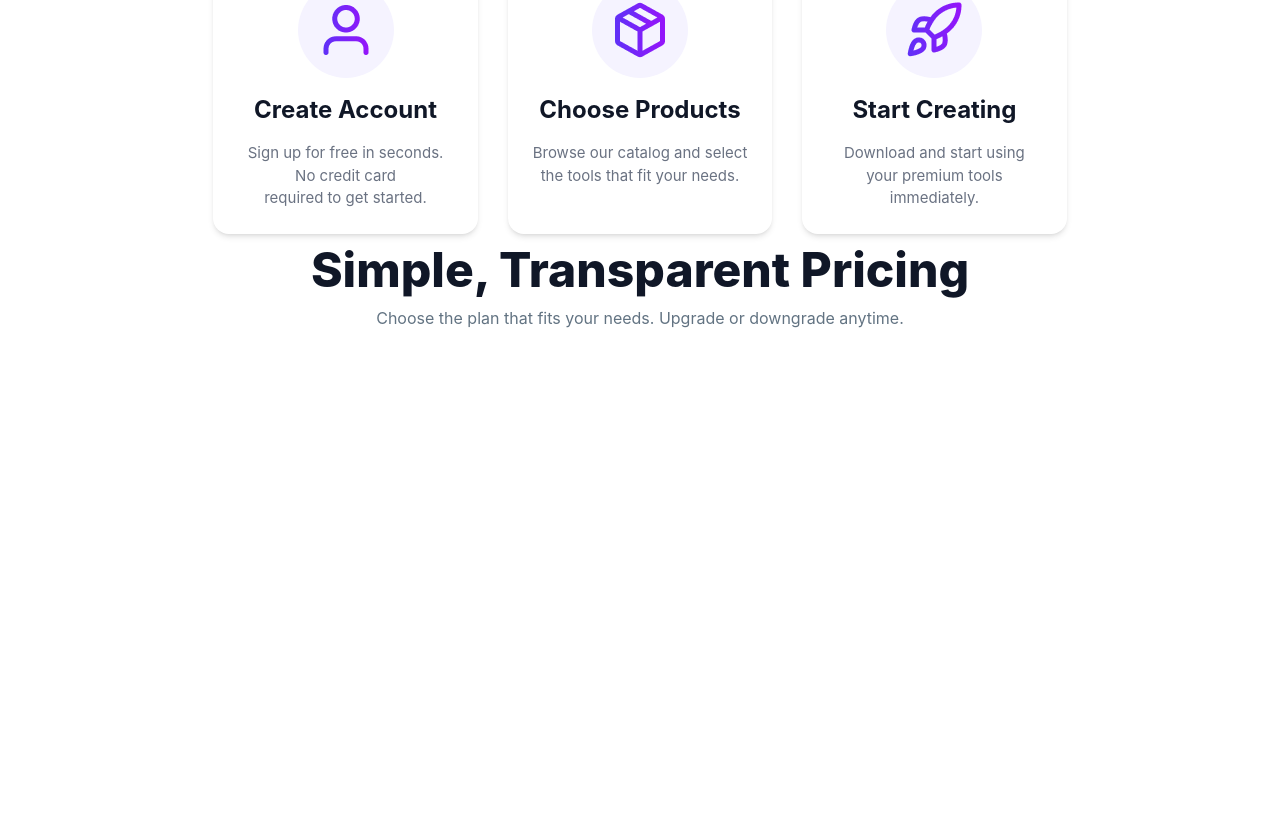
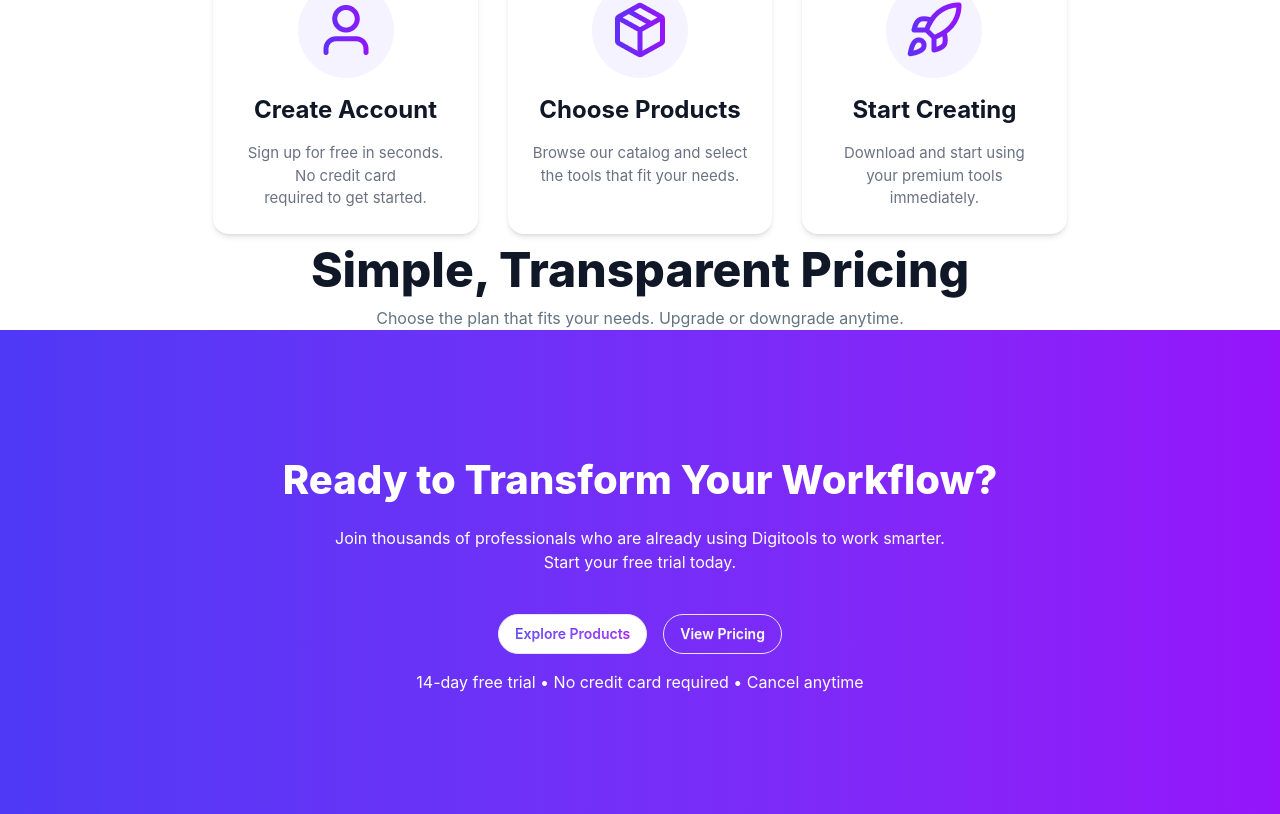
Before and after one commit to nahin113/ToolNest, a React (Vite) app: page / in a window 1280 px wide. Shown: the part 2656-3470 px from the top of the page. Before the commit the page ends 2986 px from the top, so only its background shows below. Built offline with nearby package versions, Linux system fonts and the light colour scheme.

Commit message:
feat(stats): add end stats section based on figma design

```diff
--- a/src/App.jsx
+++ b/src/App.jsx
@@ -6,6 +6,7 @@ import Banner from "./sections/Banner";
 import Stats from "./sections/Stats";
 import Steps from "./sections/Steps";
 import Pricing from "./sections/Pricing";
+import StatsEnd from "./sections/StatsEnd";
 
 function App() {
   return (
@@ -17,6 +18,7 @@ function App() {
       <ToastContainer></ToastContainer>
       <Steps></Steps>
       <Pricing></Pricing>
+      <StatsEnd></StatsEnd>
     </>
   );
 }
--- /dev/null
+++ b/src/sections/StatsEnd.jsx
@@ -0,0 +1,34 @@
+import React from "react";
+
+const StatsEnd = () => {
+  return (
+    <div className="py-[120px] bg-linear-to-r from-[#4F39F6] to-[#9514FA] text-center space-y-[40px]">
+      <div className="space-y-4">
+        <h1 className="text-white text-[40px] font-extrabold">
+          Ready to Transform Your Workflow?
+        </h1>
+        <p className="text-white text-[16px]">
+          Join thousands of professionals who are already using Digitools to
+          work smarter. <br /> Start your free trial today.
+        </p>
+      </div>
+      <div className="space-y-4">
+        <div className="flex justify-center items-center gap-[16px]">
+          <button className="btn bg-white rounded-[100px] shadow-none">
+            <span className="bg-linear-to-r from-[#4F39F6] to-[#9514FA] bg-clip-text text-transparent">
+              Explore Products
+            </span>
+          </button>
+          <button className=" btn bg-transparent rounded-[100px] text-white shadow-none">
+            View Pricing
+          </button>
+        </div>
+        <p className="text-white text-[16px]">
+          14-day free trial • No credit card required • Cancel anytime
+        </p>
+      </div>
+    </div>
+  );
+};
+
+export default StatsEnd;
```
